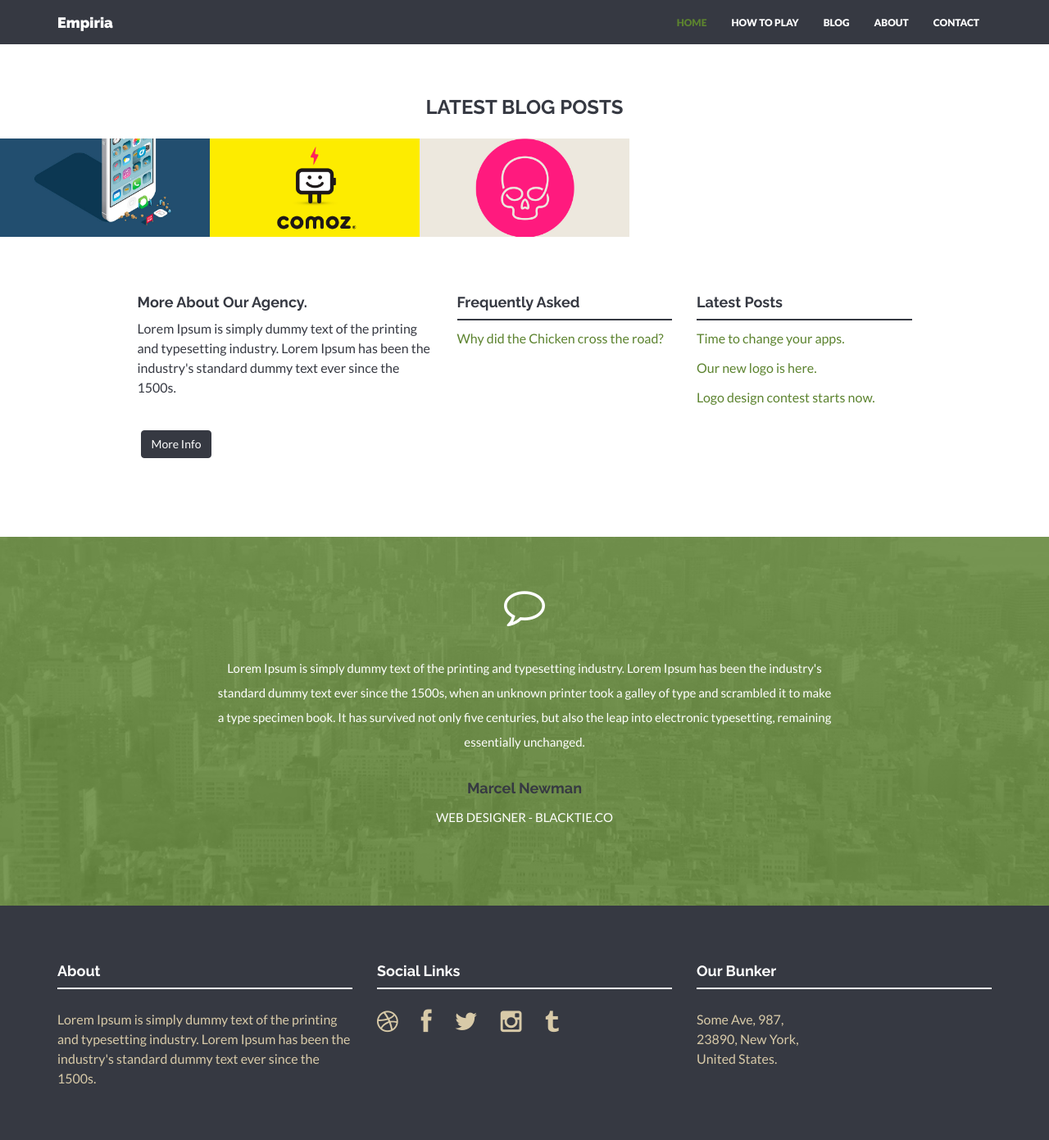
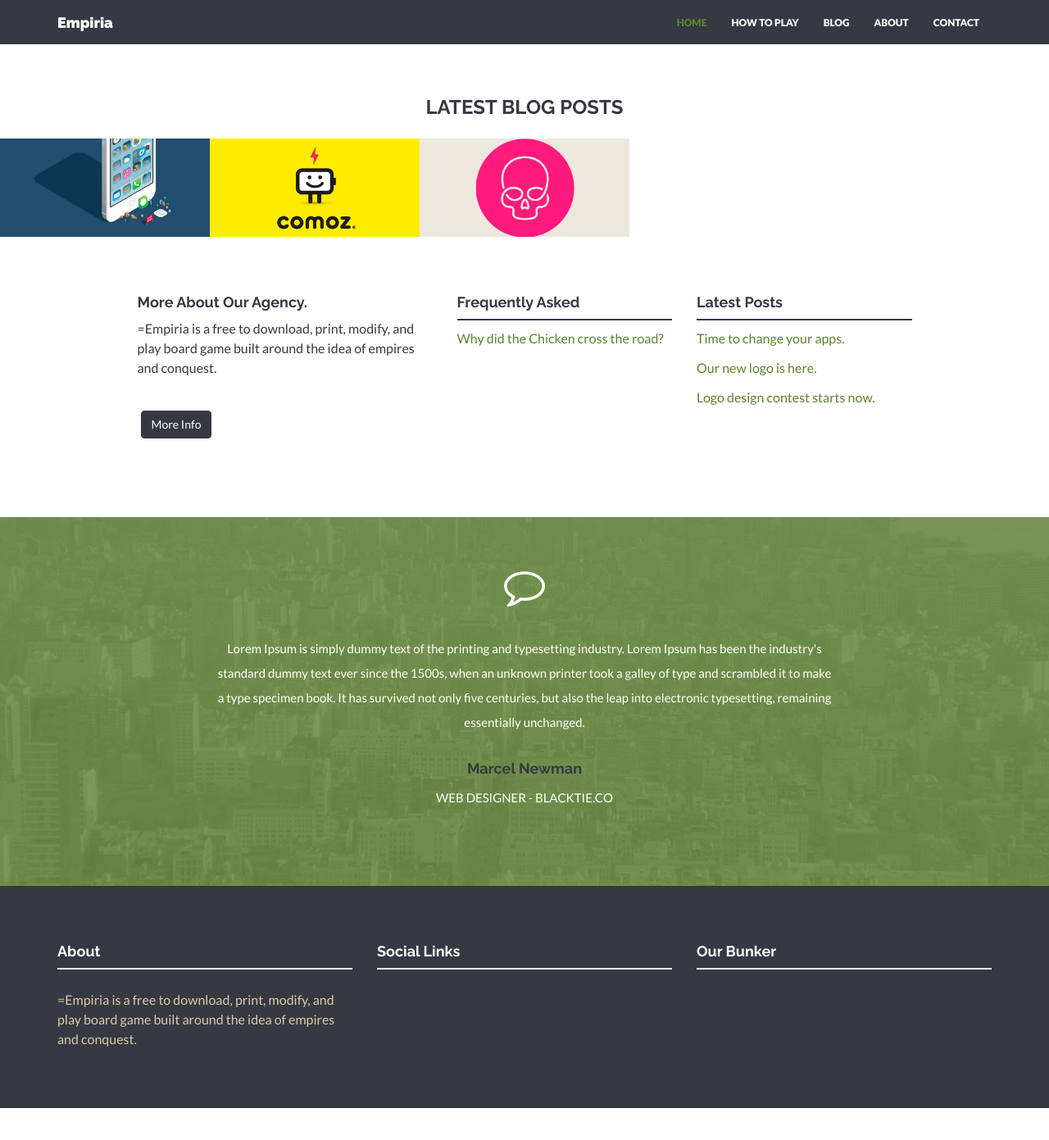
Before and after one commit to ChibiCritters/empiria-card-game, a Jekyll site: the page built from index.html, in a window 1280 px wide and 1400 px high, scrolled down 1020 px. Shown: the top 1391 px of the window at 82% size. Built offline with Jekyll 4.4.1, drawn with Linux system fonts in a browser that asks for light colours; nearby versions of some CDN libraries; after the commit the page ends 2372 px from its top, so only the background shows below that.

Commit message:
site configuration

```diff
--- a/_config.yml
+++ b/_config.yml
@@ -26,33 +26,27 @@ colors:  #in hex code if not noted else
 
 # Social networks usernames. Many more available: google-plus, flickr, linkedin, etc). Shown in footer.
 social:
-  - title: dribbble
-    url:
-  - title: facebook
-    url:
-  - title: twitter
-    url:
-  - title: instagram
-    url:
-  - title: tumblr
-    url:
+  # - title: dribbble
+  #   url:
+  # - title: facebook
+  #   url:
+  # - title: twitter
+  #   url:
+  # - title: instagram
+  #   url:
+  # - title: tumblr
+  #   url:
 
 # Postal address (add as many lines as necessary). Shown in footer and on Contact page.
-address:
-  - lines:
-    - Some Ave, 987,
-    - 23890, New York,
-    - United States.
-email: hello@solidtheme.com
-tel: +34 8493-4893
+
 
 
 ### GENERAL DATA FOR VARIOUS LOCATIONS ###
 
 # Members information. Shown on About page.
 members:
-  - name: Mark Webber
-    position: CEO
+  - name: Ivan Montiel
+    position: Game Designer
     text: Lorem Ipsum is simply dummy text of the printing and typesetting industry.
     img: team01.jpg
     social:
@@ -100,7 +94,7 @@ clients:
     img: client04.png
 
 # Short text about your company. Shown in footer on every page and also separately on Home and Contact page.
-about: "Lorem Ipsum is simply dummy text of the printing and typesetting industry. Lorem Ipsum has been the industry's standard dummy text ever since the 1500s."
+about: "=Empiria is a free to download, print, modify, and play board game built around the idea of empires and conquest."
 
 # Testimonial content. Shown on Home and About page.
 testimonial:
```
